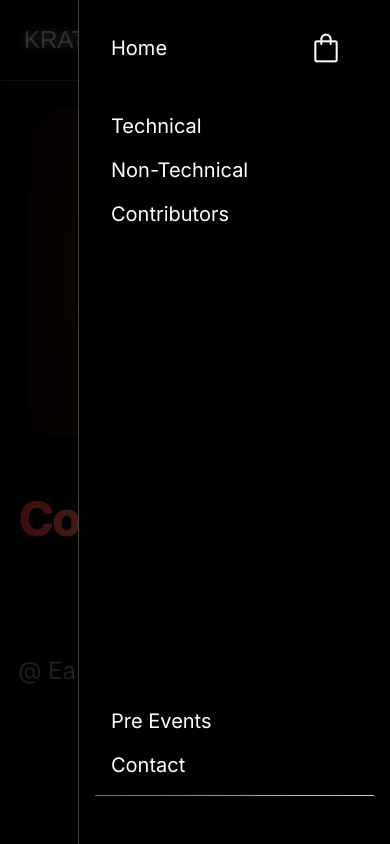
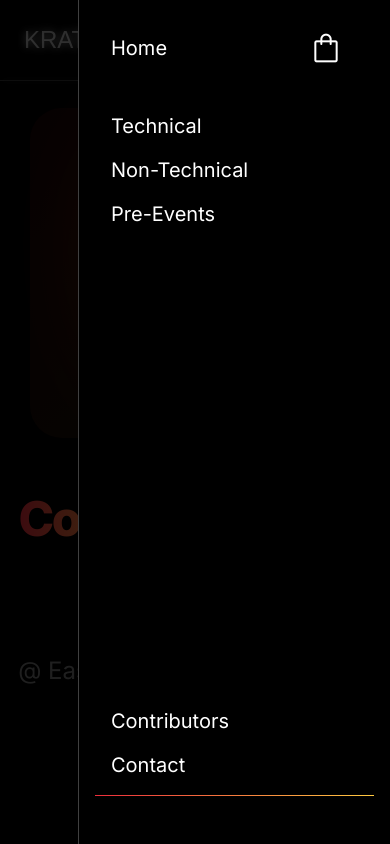
Before and after one commit to rohithc123/kratos23, a Next.js app: page / in a window 390 px wide. Both pictures are taken after a click on the picture 350 px from the left and 40 px from the top of the page. Built offline with nearby package versions, Linux system fonts and the light colour scheme; a web font is replaced by a local one.

Commit message:
Change options in Nav Drawer

```diff
--- a/app/Navbar.tsx
+++ b/app/Navbar.tsx
@@ -169,20 +169,25 @@ export default function Navbar() {
           Non-Technical
         </Link>
         <Link
-          href="/contributors"
+          className="mx-8 mb-4"
+          href="https://pre.kratos23.com/"
           onClick={() => {
             setIsActive(false)
           }}
-          className="mx-8 mb-4"
         >
-          Contributors
+          Pre-Events
         </Link>
 
         {/* Bottom two options */}
         <div className="absolute bottom-0 w-full mb-12">
-          <div className="mx-8 mb-4">
-            <Link href="https://pre.kratos23.com/">
-            Pre Events
+          <div className="mx-8 mb-4 w-full">
+            <Link
+              href="/contributors"
+              onClick={() => {
+                setIsActive(false)
+              }}
+            >
+              Contributors
             </Link>
           </div>
           <div className="mx-8 mb-4">Contact</div>
@@ -207,7 +212,7 @@ export default function Navbar() {
           Contributors
         </Link>
         {/* <Link href="https://pre.kratos23.com/" className="transition hover:scale-110"> */}
-          {/* Pre Events */}
+        {/* Pre Events */}
         {/* </Link> */}
       </nav>
       {/* </div> */}
```
